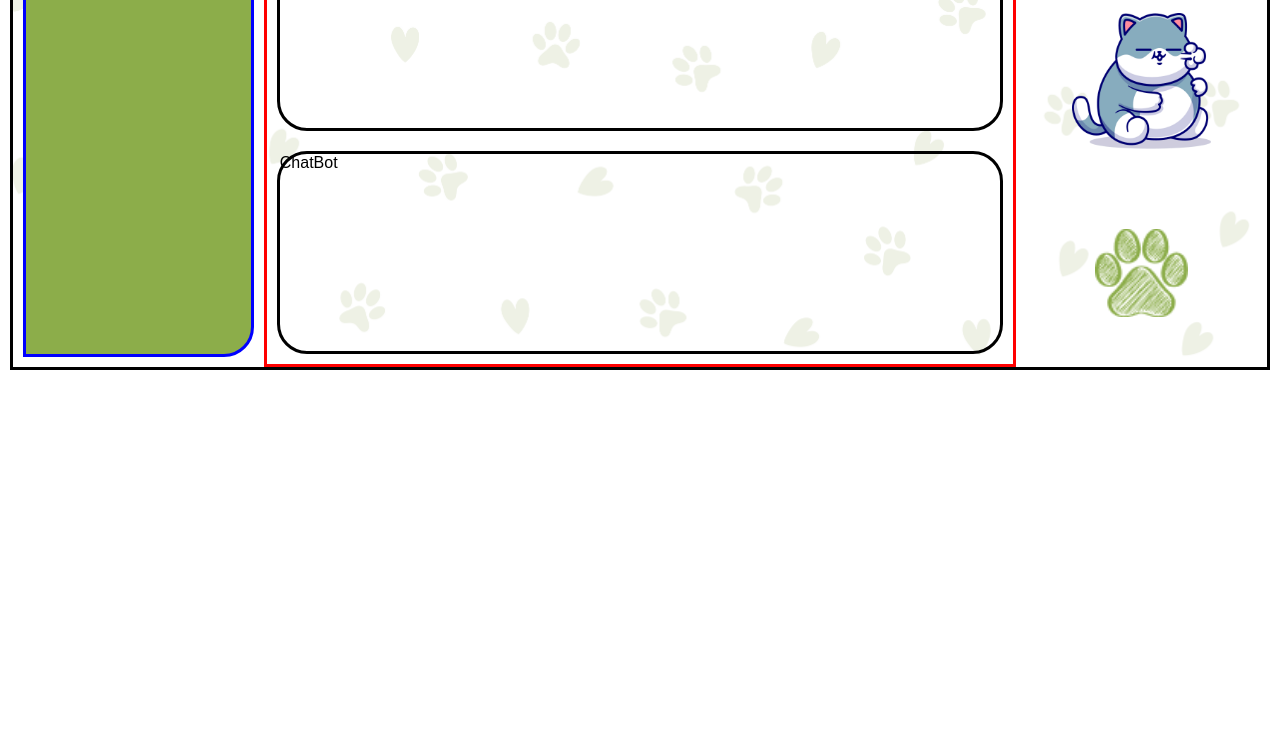
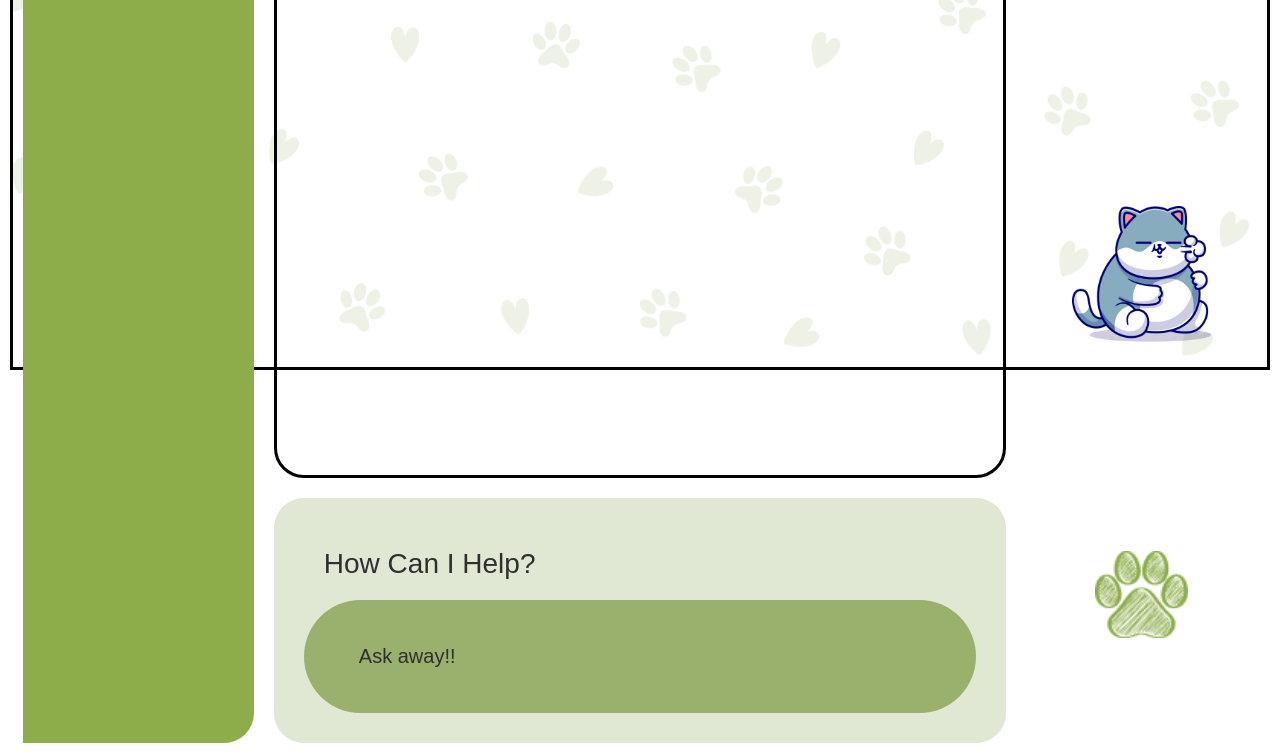
Before and after one commit to Muhammad-Deen/Paw_Up_Frontend, a plain HTML site: page Paw_Up_webpages/homepage.html in a window 1280 px wide. Shown: the part 485-1238 px from the top of the page. Before the commit the page ends 865 px from the top, so only its background shows below. Drawn offline with Linux system fonts and the light colour scheme.

Commit message:
Chatbot frontend update 1

```diff
--- a/CSS/HomePage.css
+++ b/CSS/HomePage.css
@@ -86,9 +86,7 @@ a:hover {
 
 .Middle-Content{
     display: grid;
-    grid-template-rows: 2fr 1fr;
-    border-style: solid;
-    border-color: red;
+    grid-template-rows: 3fr 1fr;
 }
 
 .Dashboard {
@@ -98,15 +96,60 @@ a:hover {
 
 }
 
-.ChatBot{
-    border-style: solid;
+.ChatBot {
     margin: 10px;
+    padding: 30px;
     border-radius: 30px;
+    background-color: rgba(154, 176, 109, 0.3);
+    display: flex;
+    flex-direction: column;
 }
 
+.Chatbot-text {
+    margin-bottom: 20px;
+}
+
+.ChatBot-Text {
+    color: #2f2f2f;
+    font-size: 28px;
+    font-weight: 500;
+    margin-left: 20px;
+    margin-top: 20px;
+}
+
+.User-Input-Box {
+    background-color: #9AB06D;
+    border-radius: 60px;
+    padding: 30px;
+    text-align: center;
+    font-size: 22px;
+    font-weight: 400;
+    color: #2f2f2f;
+    margin: 0 auto;
+    width: 100%;
+    display: flex;
+}
+
+.Input-Text{
+    font-weight: 100;
+    padding: 15px 25px;
+    font-size: 20px;
+    border-radius: 50px;
+    border: none;
+    background-color: #9AB06D;
+    color: #2f2f2f;
+    outline: none;
+    font-weight: 400;
+
+}
+
+.Input-Text::placeholder {
+    color: #2f2f2f;
+    opacity: 1;
+}
+
+
 .SideBar{
-    border-style: solid;
-    border-color: blue;
     margin: 10px;
     background-color: #8CAD4A;
     border-top-right-radius: 30px;
--- a/Paw_Up_webpages/homepage.html
+++ b/Paw_Up_webpages/homepage.html
@@ -29,7 +29,12 @@
                     DashBoard
                 </div>
                 <div class="ChatBot">
-                    ChatBot
+                    <div class="Chatbot-text">
+                        <h4 class="ChatBot-Text">How Can I Help?</h4>
+                    </div>
+                    <form class="User-Input-Box">
+                        <input type="text" placeholder="Ask away!!"  class="Input-Text" />
+                    </form>
                 </div>
             </div>
 
```
